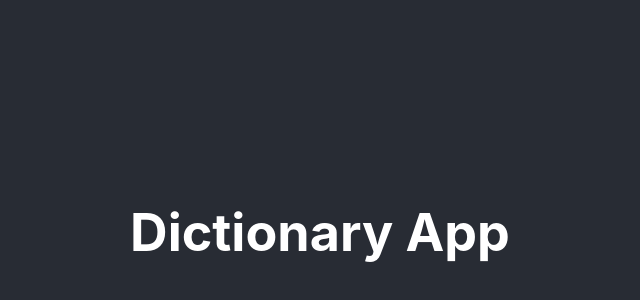
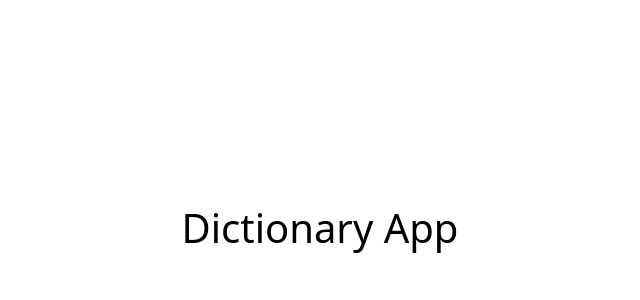
Before and after one commit to Valentinawalechan/My-dictionary-app, a React (Create React App) app: page / in a window 1280 px wide. Shown: the part 168-468 px from the top of the page, without its empty margins (320-960 px from the left). Built offline with nearby package versions, Linux system fonts and the light colour scheme.

Commit message:
Added bootstrap

```diff
--- a/public/index.html
+++ b/public/index.html
@@ -9,6 +9,8 @@
       name="description"
       content="Web site created using create-react-app"
     />
+    <link href="https://cdn.jsdelivr.net/npm/bootstrap@5.0.1/dist/css/bootstrap.min.css" rel="stylesheet"
+      integrity="sha384-+0n0xVW2eSR5OomGNYDnhzAbDsOXxcvSN1TPprVMTNDbiYZCxYbOOl7+AMvyTG2x" crossorigin="anonymous">
     <link rel="apple-touch-icon" href="%PUBLIC_URL%/logo192.png" />
     <!--
       manifest.json provides metadata used when your web app is installed on a
--- a/src/App.css
+++ b/src/App.css
@@ -2,26 +2,15 @@
   text-align: center;
 }
 
-.App-logo {
-  height: 40vmin;
-  pointer-events: none;
-}
-
-@media (prefers-reduced-motion: no-preference) {
-  .App-logo {
-    animation: App-logo-spin infinite 20s linear;
-  }
-}
-
 .App-header {
-  background-color: #282c34;
+  background-color: #ffff;
   min-height: 100vh;
   display: flex;
   flex-direction: column;
   align-items: center;
   justify-content: center;
   font-size: calc(10px + 2vmin);
-  color: white;
+  color: black;
 }
 
 .App-link {
--- a/src/index.css
+++ b/src/index.css
@@ -1,13 +1,8 @@
 body {
   margin: 0;
-  font-family: -apple-system, BlinkMacSystemFont, 'Segoe UI', 'Roboto', 'Oxygen',
-    'Ubuntu', 'Cantarell', 'Fira Sans', 'Droid Sans', 'Helvetica Neue',
-    sans-serif;
-  -webkit-font-smoothing: antialiased;
-  -moz-osx-font-smoothing: grayscale;
 }
 
 code {
-  font-family: source-code-pro, Menlo, Monaco, Consolas, 'Courier New',
+  font-family: source-code-pro, Menlo, Monaco, Consolas, "Courier New",
     monospace;
 }
```
